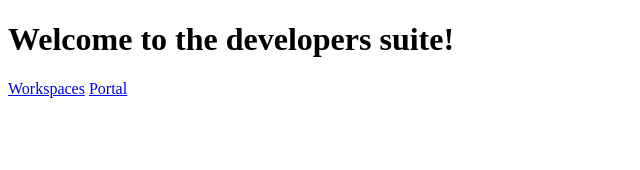
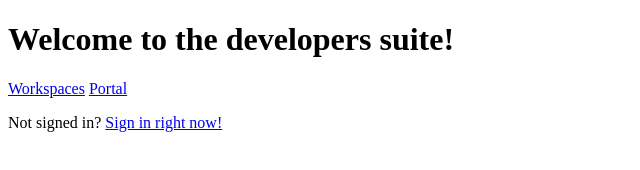
Before and after one commit to Luke242014/luke242014-dev.github.io, a plain HTML site: page index.html in a window 1280 px wide. Shown: the whole page, without its empty margins (0-640 px from the left). Drawn offline with Linux system fonts and the light colour scheme.

Commit message:
Update index.html

```diff
--- a/index.html
+++ b/index.html
@@ -6,3 +6,5 @@
 
 <a href="https://luke242014.github.io/luke242014-dev.github.io/workspaces">Workspaces</a>
 <a href="https://luke242014.github.io/luke242014-dev.github.io/portal">Portal</a>
+
+<p>Not signed in? <a href="https://luke242014.github.io/luke242014-dev.github.io/signin">Sign in right now!</a></p>
```
